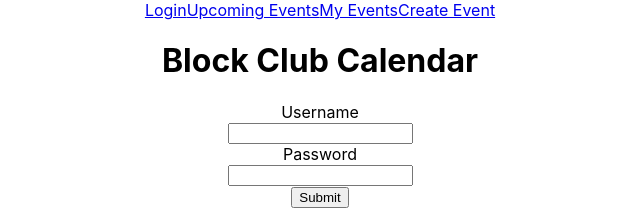
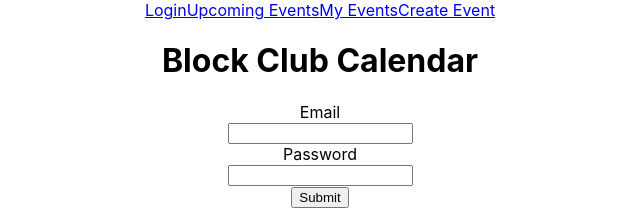
Before and after one commit to BuildWeek-Block-Club-Calendar/Front-End, a React (Create React App) app in the folder block-club-calendar/: page / in a window 1280 px wide. Shown: the top 209 px of the page, without its empty margins (320-960 px from the left). Built offline with nearby package versions, Linux system fonts and the light colour scheme.

Commit message:
Authenticated user login with token generation

```diff
--- a/block-club-calendar/src/components/LoginForm.js
+++ b/block-club-calendar/src/components/LoginForm.js
@@ -12,6 +12,7 @@ function LoginForm(props) {
       axiosWithAuth().post('/api/users/login', data)
         .then(response => {
           console.log(response);
+          window.localStorage.setItem('token', response.data.token);
           props.history.push('/api/events');
         })
         .catch(error => {
@@ -23,10 +24,10 @@ function LoginForm(props) {
     return (
         <form onSubmit={handleSubmit(onSubmit)}>
             <h1>Block Club Calendar</h1>
-            <label htmlFor="username">Username</label>
+            <label htmlFor="email">Email</label>
             <br />
             <input
-                name="username"
+                name="email"
                 ref={register({ required: true })}
             />
             {errors.username && <span>Username is required!</span>}
```
